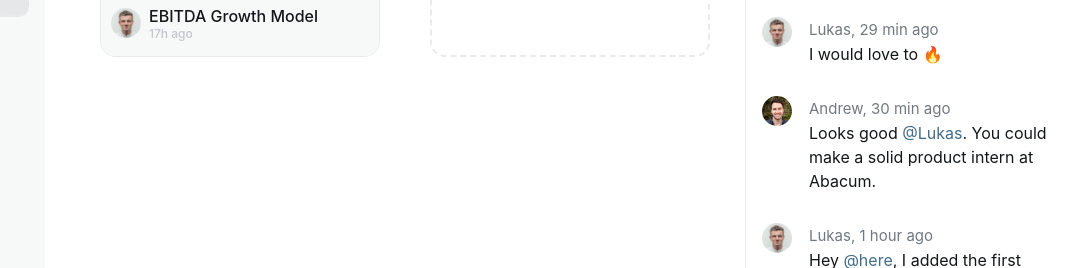
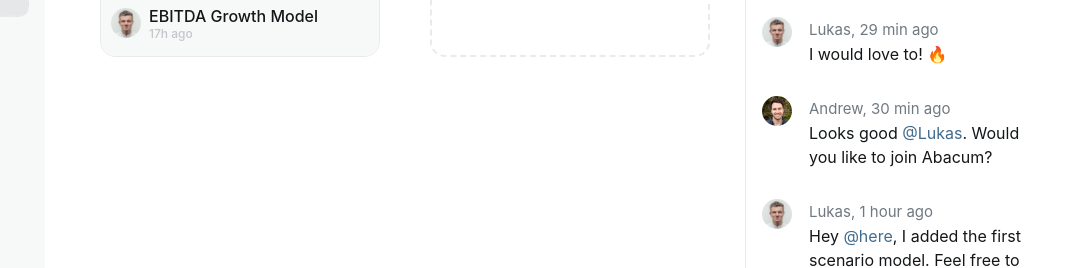
Before and after one commit to lukasjoho/abc, a Gatsby site: page /scenarios in a window 1280 px wide. Shown: the part 358-626 px from the top of the page, 215-1280 px from the left. Built offline with nearby package versions, Linux system fonts and the light colour scheme; Gatsby itself is replaced by a stand-in of ours.

Commit message:
Change sidebar text

```diff
--- a/src/layouts/Sidebar.js
+++ b/src/layouts/Sidebar.js
@@ -145,7 +145,7 @@ const Sidebar = () => {
           image={imageAvatar1.childImageSharp.gatsbyImageData}
           name="Lukas"
           time="29 min"
-          text={<>I would love to 🔥</>}
+          text={<>I would love to! 🔥</>}
         />
         <Comment
           image={imageAvatar2.childImageSharp.gatsbyImageData}
@@ -153,8 +153,7 @@ const Sidebar = () => {
           time="30 min"
           text={
             <>
-              Looks good <span>@Lukas</span>. You could make a solid product
-              intern at Abacum.
+              Looks good <span>@Lukas</span>. Would you like to join Abacum?
             </>
           }
         />
```
Also changed, not shown: src/components/02-model/chart/Chart.js (+5 -2 lines).
